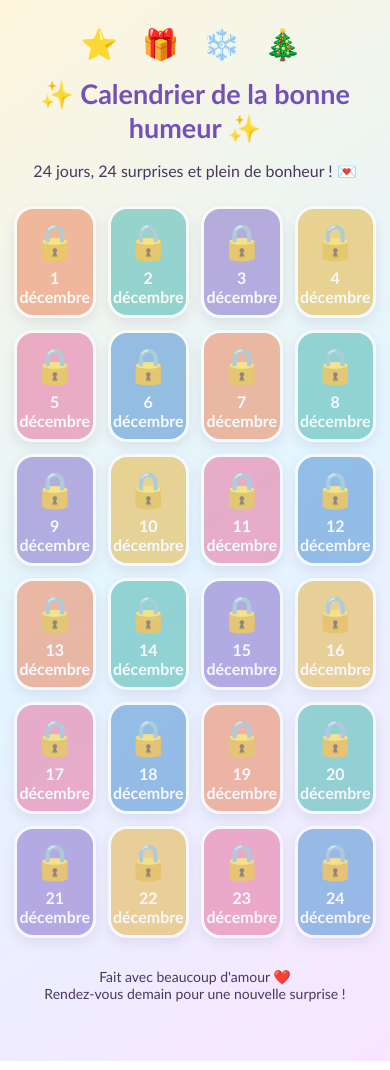
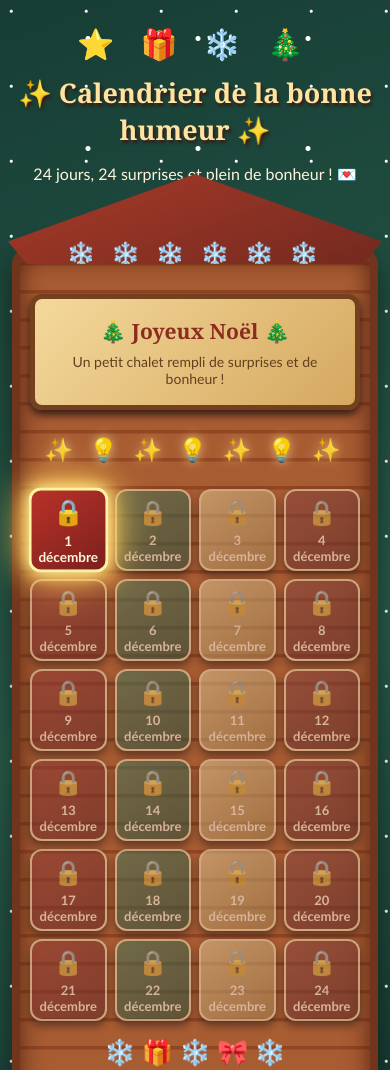
Before and after one commit to MargouxLFVR/calendrier-avent, a plain HTML site: page index.html in a window 390 px wide. Shown: the top 1070 px of the page. Drawn offline with Linux system fonts and the light colour scheme.

Commit message:
Update index.html

```diff
--- a/index.html
+++ b/index.html
@@ -5,113 +5,347 @@
 <meta charset="UTF-8">
 <meta name="viewport" content="width=device-width, initial-scale=1">
 <title>Calendrier de la bonne humeur</title>
+
 <style>
-* { box-sizing:border-box; }
+* {
+  box-sizing: border-box;
+}
+
 body {
-  margin:0;
-  padding:25px 14px 45px;
+  margin: 0;
+  padding: 25px 12px 45px;
   font-family: "Trebuchet MS", sans-serif;
-  text-align:center;
-  color:#49385f;
-  background:linear-gradient(145deg,#fff5dc,#e3f5ff,#f8e5ff);
-  min-height:100vh;
+  text-align: center;
+  color: #fff8e8;
+  background:
+    radial-gradient(circle at 15% 15%, #ffffff 1px, transparent 2px),
+    radial-gradient(circle at 80% 35%, #ffffff 2px, transparent 3px),
+    linear-gradient(160deg, #173d35, #285b49 55%, #102f2a);
+  background-size: 75px 75px, 110px 110px, auto;
+  min-height: 100vh;
+  overflow-x: hidden;
 }
+
+.decoration {
+  font-size: 30px;
+  letter-spacing: 9px;
+  margin-bottom: 12px;
+}
+
 h1 {
-  color:#7650b9;
-  font-size:clamp(27px,6vw,43px);
-  margin:15px 0 8px;
+  color: #ffe3a0;
+  font-family: Georgia, serif;
+  font-size: clamp(27px, 6vw, 43px);
+  margin: 10px 0;
+  text-shadow: 2px 3px 3px #351d16;
 }
-.subtitle { font-size:16px; margin-bottom:25px; }
-.decoration { font-size:30px; letter-spacing:8px; }
+
+.subtitle {
+  font-size: 16px;
+  color: #fff4d9;
+  margin-bottom: 28px;
+}
+
+/* LE CHALET */
+
+.chalet {
+  position: relative;
+  max-width: 650px;
+  margin: 75px auto 25px;
+  padding: 0 18px 25px;
+  border: 8px solid #71351e;
+  border-radius: 15px;
+  background:
+    repeating-linear-gradient(
+      0deg,
+      #a85c32 0px,
+      #a85c32 24px,
+      #914522 25px,
+      #914522 28px
+    );
+  box-shadow:
+    0 12px 30px #0007,
+    inset 0 0 25px #542313;
+}
+
+/* TOIT ENNEIGE */
+
+.roof {
+  position: relative;
+  margin: -83px -35px 35px;
+  height: 110px;
+  background: linear-gradient(160deg, #a83b29, #74291f);
+  clip-path: polygon(50% 0, 100% 75%, 95% 100%, 5% 100%, 0 75%);
+  filter: drop-shadow(0 5px 2px #fff);
+}
+
+.roof::before {
+  content: "❄️  ❄️  ❄️  ❄️  ❄️  ❄️";
+  position: absolute;
+  top: 65px;
+  left: 0;
+  right: 0;
+  color: white;
+  font-size: 23px;
+  letter-spacing: 5px;
+}
+
+/* PANNEAU DU CHALET */
+
+.sign {
+  position: relative;
+  margin: -5px auto 25px;
+  max-width: 480px;
+  padding: 18px 10px;
+  background: linear-gradient(135deg, #f4d99c, #d5a85f);
+  border: 5px solid #75401e;
+  border-radius: 12px;
+  box-shadow: 0 5px 8px #351c15;
+  color: #8c2c20;
+}
+
+.sign h2 {
+  font-family: Georgia, serif;
+  font-size: clamp(21px, 5vw, 32px);
+  margin: 0 0 8px;
+}
+
+.sign p {
+  margin: 0;
+  font-size: 14px;
+  color: #63401e;
+}
+
+/* GUIRLANDE */
+
+.lights {
+  font-size: 23px;
+  letter-spacing: 5px;
+  margin: 10px auto 25px;
+  animation: twinkle 2s infinite alternate;
+}
+
+@keyframes twinkle {
+  from { opacity: .65; }
+  to { opacity: 1; text-shadow: 0 0 13px #ffe49a; }
+}
+
+/* CALENDRIER */
+
 .grid {
-  display:grid;
-  grid-template-columns:repeat(4,minmax(0,1fr));
-  gap:12px;
-  max-width:560px;
-  margin:25px auto;
+  display: grid;
+  grid-template-columns: repeat(4, minmax(0, 1fr));
+  gap: 13px;
+  max-width: 550px;
+  margin: 0 auto;
 }
+
 .door {
-  min-width:0;
-  min-height:112px;
-  border:3px solid white;
-  border-radius:19px;
-  color:white;
-  cursor:pointer;
-  box-shadow:0 5px 12px #55416b30;
-  transition:transform .2s, box-shadow .2s;
-  display:flex;
-  flex-direction:column;
-  align-items:center;
-  justify-content:center;
-  gap:5px;
-  font-family:inherit;
+  position: relative;
+  min-width: 0;
+  min-height: 105px;
+  border: 3px solid #f7dca2;
+  border-radius: 12px;
+  color: #fff4dc;
+  cursor: pointer;
+  box-shadow: 0 5px 8px #351c15;
+  transition: transform .25s, box-shadow .25s;
+  display: flex;
+  flex-direction: column;
+  align-items: center;
+  justify-content: center;
+  gap: 5px;
+  font-family: inherit;
+  overflow: hidden;
 }
+
+.door:nth-child(4n+1) {
+  background: linear-gradient(145deg, #b83229, #7c201d);
+}
+
+.door:nth-child(4n+2) {
+  background: linear-gradient(145deg, #397b4e, #205137);
+}
+
+.door:nth-child(4n+3) {
+  background: linear-gradient(145deg, #e5bd70, #ae792f);
+}
+
+.door:nth-child(4n) {
+  background: linear-gradient(145deg, #a83e34, #74251f);
+}
+
 .door:not(:disabled):hover {
-  transform:translateY(-5px) rotate(-2deg);
-  box-shadow:0 9px 18px #55416b40;
+  transform: translateY(-5px) scale(1.04);
+  box-shadow: 0 8px 18px #ffe7a866;
 }
-.door:disabled { cursor:not-allowed; opacity:.58; }
-.door .picture { font-size:35px; }
-.door .number { font-weight:bold; font-size:16px; }
-.door:nth-child(6n+1) { background:#ed8b64; }
-.door:nth-child(6n+2) { background:#54bcb5; }
-.door:nth-child(6n+3) { background:#8d78cf; }
-.door:nth-child(6n+4) { background:#e7b94d; }
-.door:nth-child(6n+5) { background:#e879a4; }
-.door:nth-child(6n) { background:#5796d5; }
+
+.door:disabled {
+  cursor: not-allowed;
+  opacity: .58;
+  filter: saturate(.65);
+}
+
+.door .picture {
+  font-size: 29px;
+}
+
+.door .number {
+  font-weight: bold;
+  font-size: 16px;
+}
+
+/* CASE DU JOUR ILLUMINEE */
+
+.door.today {
+  opacity: 1;
+  filter: none;
+  border: 3px solid #fff2a1;
+  animation: glow 1.5s infinite alternate;
+  z-index: 2;
+}
+
+@keyframes glow {
+  from {
+    box-shadow:
+      0 0 8px #ffdf75,
+      0 0 15px #ffc34d;
+  }
+  to {
+    box-shadow:
+      0 0 15px #fff2a1,
+      0 0 30px #ffbd39,
+      0 0 45px #ffdf75;
+    transform: scale(1.045);
+  }
+}
+
+/* MESSAGE */
+
 #message {
-  display:none;
-  max-width:440px;
-  margin:25px auto;
-  padding:25px;
-  background:white;
-  border:3px solid #e9d6ff;
-  border-radius:24px;
-  box-shadow:0 8px 25px #55416b25;
-  animation:pop .35s ease;
+  display: none;
+  max-width: 440px;
+  margin: 30px auto;
+  padding: 25px;
+  background: #fff8e8;
+  border: 5px solid #d9ae60;
+  border-radius: 20px;
+  color: #743326;
+  box-shadow: 0 8px 25px #0005;
+  animation: pop .35s ease;
 }
+
 @keyframes pop {
-  from { opacity:0; transform:scale(.85); }
-  to { opacity:1; transform:scale(1); }
+  from { opacity: 0; transform: scale(.85); }
+  to { opacity: 1; transform: scale(1); }
 }
-#message h2 { color:#8058bb; }
+
+#message h2 {
+  color: #a12e25;
+  font-family: Georgia, serif;
+}
+
 #dayMessage {
-  font-size:18px;
-  line-height:1.7;
-  white-space:pre-wrap;
+  font-size: 18px;
+  line-height: 1.7;
+  white-space: pre-wrap;
 }
+
 .close {
-  border:0;
-  border-radius:20px;
-  padding:10px 22px;
-  color:white;
-  background:#8d78cf;
-  cursor:pointer;
-  font-size:15px;
+  border: 0;
+  border-radius: 20px;
+  padding: 12px 24px;
+  color: white;
+  background: #a12e25;
+  cursor: pointer;
+  font-size: 15px;
+  font-family: inherit;
 }
-.footer { margin-top:30px; font-size:14px; }
-@media(max-width:370px) {
-  .grid { gap:7px; }
-  .door { min-height:90px; }
-  .door .picture { font-size:28px; }
+
+.close:hover {
+  background: #74251f;
+}
+
+.footer {
+  margin-top: 30px;
+  font-size: 15px;
+  line-height: 1.8;
+  color: #ffe7b4;
+}
+
+.snow {
+  font-size: 25px;
+  margin: 15px 0;
+}
+
+@media(max-width: 430px) {
+  .chalet {
+    padding: 0 10px 20px;
+    margin-top: 65px;
+  }
+
+  .roof {
+    margin-left: -22px;
+    margin-right: -22px;
+    height: 90px;
+  }
+
+  .grid {
+    gap: 8px;
+  }
+
+  .door {
+    min-height: 82px;
+    border-width: 2px;
+  }
+
+  .door .picture {
+    font-size: 24px;
+  }
+
+  .door .number {
+    font-size: 13px;
+  }
 }
 </style>
 </head>
+
 <body>
 
 <div class="decoration">⭐ 🎁 ❄️ 🎄</div>
+
 <h1>✨ Calendrier de la bonne humeur ✨</h1>
+
 <p class="subtitle">
   24 jours, 24 surprises et plein de bonheur ! 💌
 </p>
 
-<div class="grid" id="calendar"></div>
+<div class="chalet">
+
+  <div class="roof"></div>
+
+  <div class="sign">
+    <h2>🎄 Joyeux Noël 🎄</h2>
+    <p>Un petit chalet rempli de surprises et de bonheur !</p>
+  </div>
+
+  <div class="lights">
+    ✨ 💡 ✨ 💡 ✨ 💡 ✨
+  </div>
+
+  <div class="grid" id="calendar"></div>
+
+  <div class="snow">❄️ 🎁 ❄️ 🎀 ❄️</div>
+
+</div>
 
 <div id="message">
   <h2 id="dayTitle"></h2>
   <p id="dayMessage"></p>
   <p>💖 Une petite dose de bonheur pour toi !</p>
-  <button class="close" onclick="closeMessage()">Fermer ✨</button>
+  <button class="close" onclick="closeMessage()">
+    Fermer ✨
+  </button>
 </div>
 
 <p class="footer">
@@ -120,8 +354,11 @@ h1 {
 </p>
 
 <script>
-// ✏️ REMPLACE LES TEXTES PAR TES 24 MESSAGES
 
+// ANNEE DU CALENDRIER
+const YEAR = 2026;
+
+// ✏️ TES 24 MESSAGES
 const messages = [
 "Ton message du 1er décembre",
 "Ton message du 2 décembre",
@@ -159,25 +396,50 @@ const decorations = [
 const today = new Date();
 const calendar = document.getElementById("calendar");
 
-for(let i=0; i<24; i++){
+let highlightedDay = null;
+
+// Déterminer la case à illuminer.
+// Avant le 1er décembre : la case 1.
+// Du 1er au 24 décembre : la case du jour.
+// Après le 24 décembre : aucune.
+if (today.getFullYear() < YEAR ||
+   (today.getFullYear() === YEAR && today.getMonth() < 11)) {
+  highlightedDay = 0;
+} else if (today.getFullYear() === YEAR &&
+           today.getMonth() === 11 &&
+           today.getDate() <= 24) {
+  highlightedDay = today.getDate() - 1;
+}
+
+for (let i = 0; i < 24; i++) {
+
   const door = document.createElement("button");
   door.className = "door";
 
-  const unlock = new Date(2026, 11, i+1);
-  const available =
-    today >= new Date(2026, 11, i+1);
+  const unlock = new Date(YEAR, 11, i + 1);
+
+  // Les jours passés et le jour actuel sont accessibles.
+  const available = today >= unlock;
 
   door.disabled = !available;
 
+  // Illuminer uniquement la case du jour.
+  if (i === highlightedDay) {
+    door.classList.add("today");
+  }
+
   door.innerHTML = `
-    <span class="picture">${available ? decorations[i] : "🔒"}</span>
-    <span class="number">${i+1} décembre</span>
+    <span class="picture">
+      ${available ? decorations[i] : "🔒"}
+    </span>
+    <span class="number">${i + 1} décembre</span>
   `;
 
-  if(available){
+  if (available) {
     door.onclick = () => {
+
       document.getElementById("dayTitle").textContent =
-        "✨ Surprise du "+(i+1)+" décembre ✨";
+        "✨ Surprise du " + (i + 1) + " décembre ✨";
 
       document.getElementById("dayMessage").textContent =
         messages[i];
@@ -185,8 +447,8 @@ for(let i=0; i<24; i++){
       document.getElementById("message").style.display = "block";
 
       document.getElementById("message").scrollIntoView({
-        behavior:"smooth",
-        block:"center"
+        behavior: "smooth",
+        block: "center"
       });
     };
   }
@@ -194,9 +456,11 @@ for(let i=0; i<24; i++){
   calendar.appendChild(door);
 }
 
-function closeMessage(){
-  document.getElementById("message").style.display="none";
+function closeMessage() {
+  document.getElementById("message").style.display = "none";
 }
+
 </script>
+
 </body>
 </html>
```
